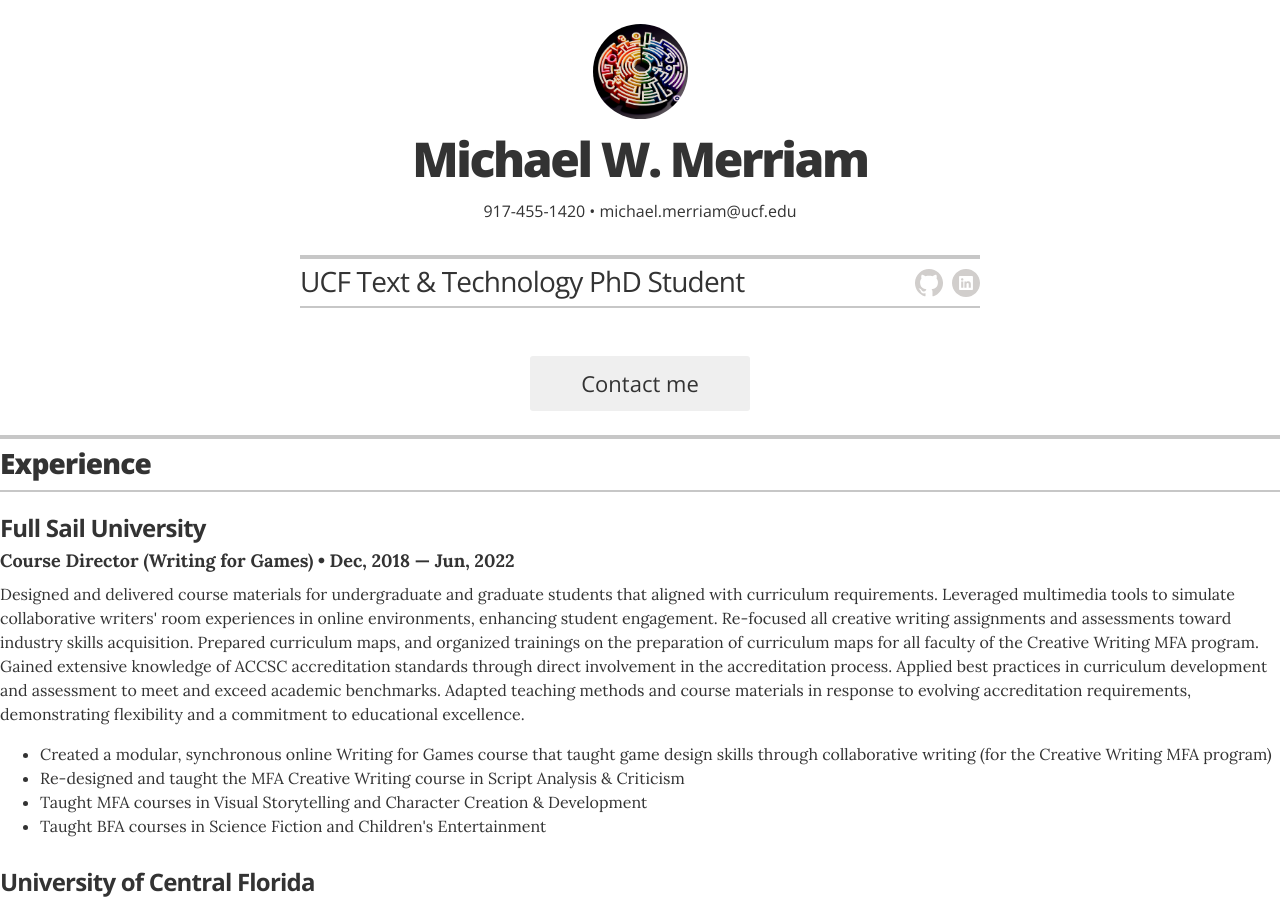
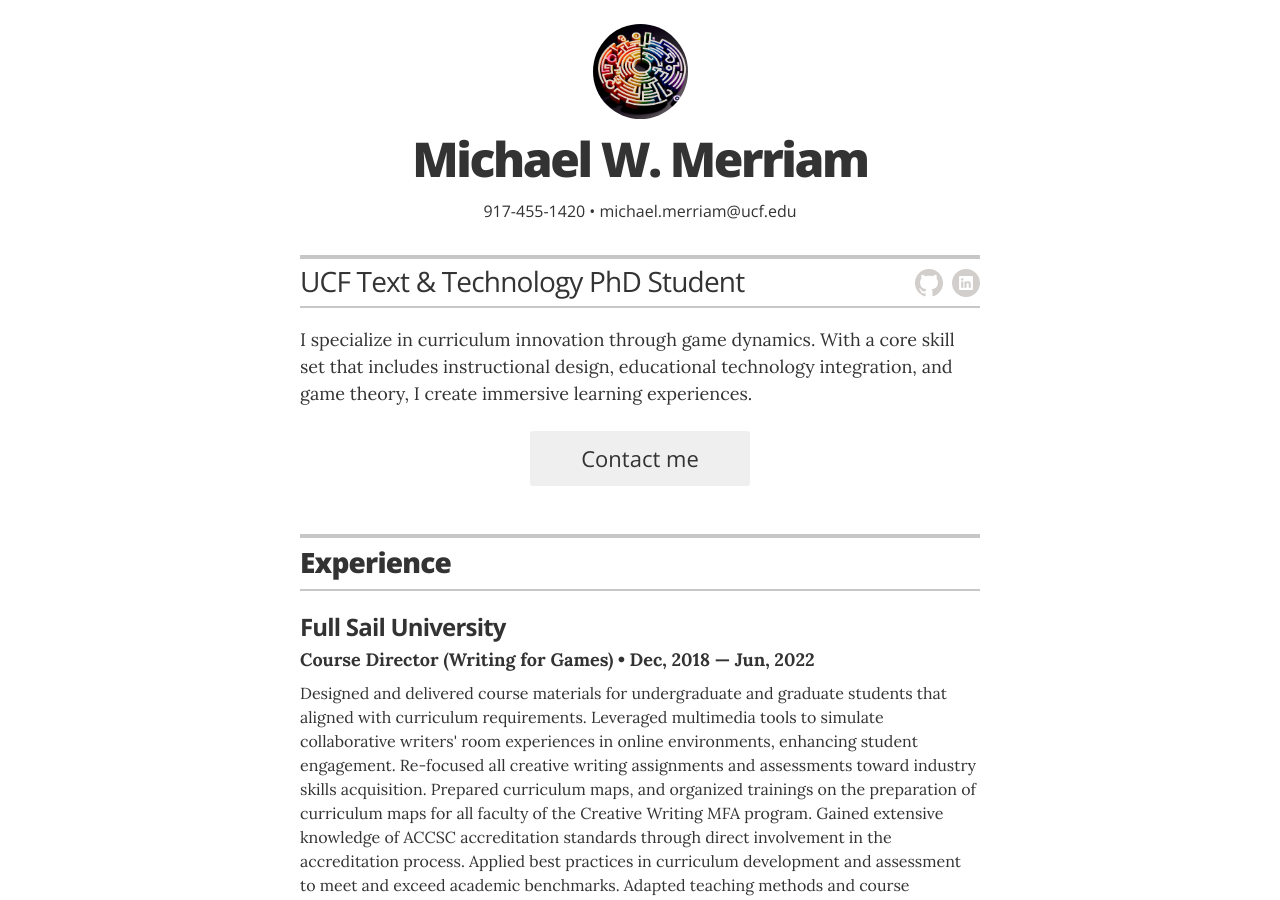
Before and after one commit to mwmxyz/academic, a Jekyll site: the page built from index.html, in a window 1280 px wide and 900 px high. Built offline with Jekyll 4.4.1, drawn with Linux system fonts in a browser that asks for light colours.

Commit message:
Update resume.html

```diff
--- a/_layouts/resume.html
+++ b/_layouts/resume.html
@@ -35,9 +35,9 @@
           {% include icon-links.html %}
         </div>
 
-     <!--   <div class="executive-summary" itemprop="description">
+      <div class="executive-summary" itemprop="description">
           {{ site.resume_header_intro }}
-       I recently gave a presentation <a href="https://vimeo.com/881499662"> on skill assessments in gamified curricula called Branch vs. Root</a>. Aside from the blog <a href="https://www.partlywicked.com ">Partly Wicked</a>, where I write about escape rooms, my last published articles appeared around 2015, in World Literature Today, <a href="https://specialagentmerriam.com/files/Merriam_Haitian_is_My_Language.pdf"> Haitian is My Language</a>, an interview with the author Franetienné, and an article on Haitial literature. An interview with <a href="https://www.worldliteraturetoday.org/blog/interviews/unvarnished-tales-brothers-grimm-conversation-jack-zipes">folklorist and fairy tale expert Jack Zipes that year</a>, and in the LA Review of Books, I interviewed <a href="https://lareviewofbooks.org/article/adult-fairy-tales/">author Michael Cunningham in connection with his novel The Snow Queen</a>. For n+1 (and the Faber and Faber anthology City x City) I wrote <a href="https://www.nplusonemag.com/online-only/online-only/brothel-washington/">This is Not a Brothel,</a> about an escort service in Washington, DC. -->
+       <!-- I recently gave a presentation <a href="https://vimeo.com/881499662"> on skill assessments in gamified curricula called Branch vs. Root</a>. Aside from the blog <a href="https://www.partlywicked.com ">Partly Wicked</a>, where I write about escape rooms, my last published articles appeared around 2015, in World Literature Today, <a href="https://specialagentmerriam.com/files/Merriam_Haitian_is_My_Language.pdf"> Haitian is My Language</a>, an interview with the author Franetienné, and an article on Haitial literature. An interview with <a href="https://www.worldliteraturetoday.org/blog/interviews/unvarnished-tales-brothers-grimm-conversation-jack-zipes">folklorist and fairy tale expert Jack Zipes that year</a>, and in the LA Review of Books, I interviewed <a href="https://lareviewofbooks.org/article/adult-fairy-tales/">author Michael Cunningham in connection with his novel The Snow Queen</a>. For n+1 (and the Faber and Faber anthology City x City) I wrote <a href="https://www.nplusonemag.com/online-only/online-only/brothel-washington/">This is Not a Brothel,</a> about an escort service in Washington, DC. -->
         <!-- My main area of research and experimentation is in the overlap of education and game design, and my biggest project is an experimental model for online learning which resembles a LARP with a tiered set of options representing levels of participation, so that it is possible for a student to have a fully fictional character-avatar, or to participate as themselves, without an imaginary 'character' to serve as a shell. -->
         </div>
 
```
